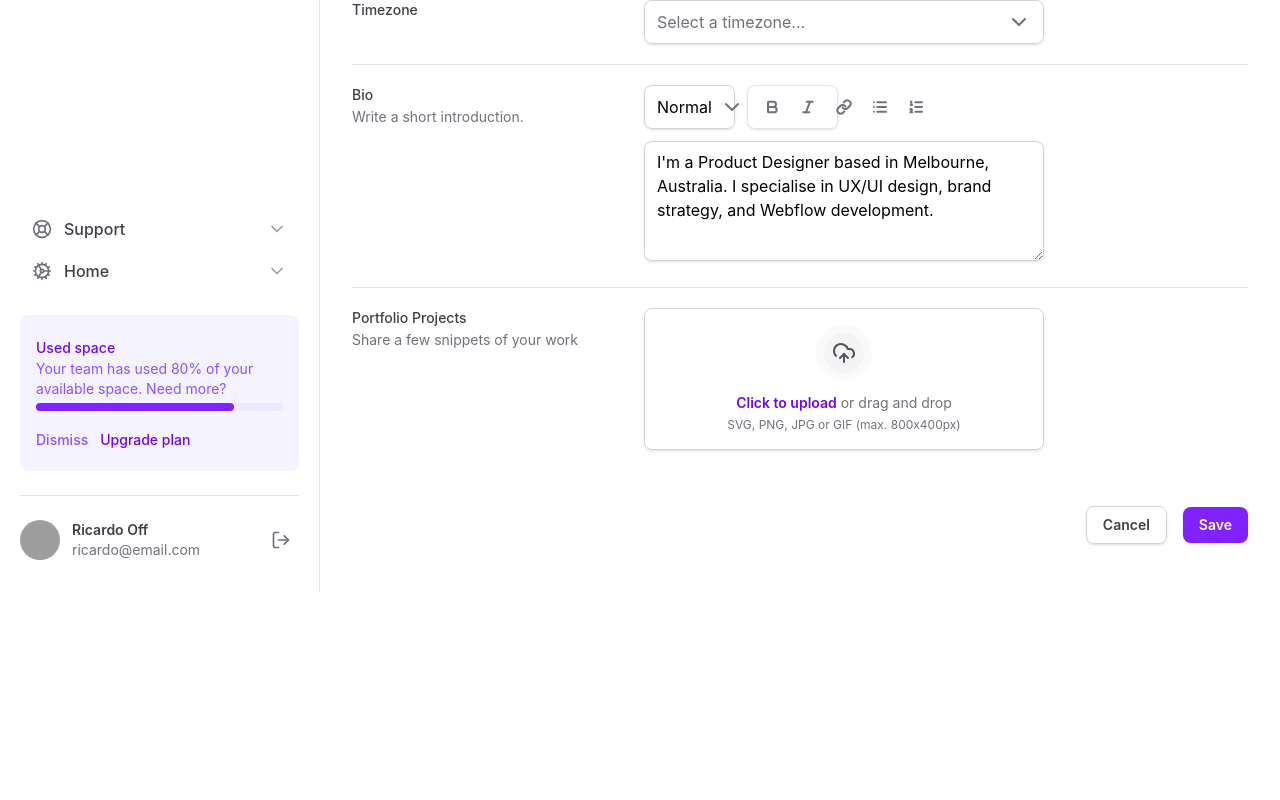
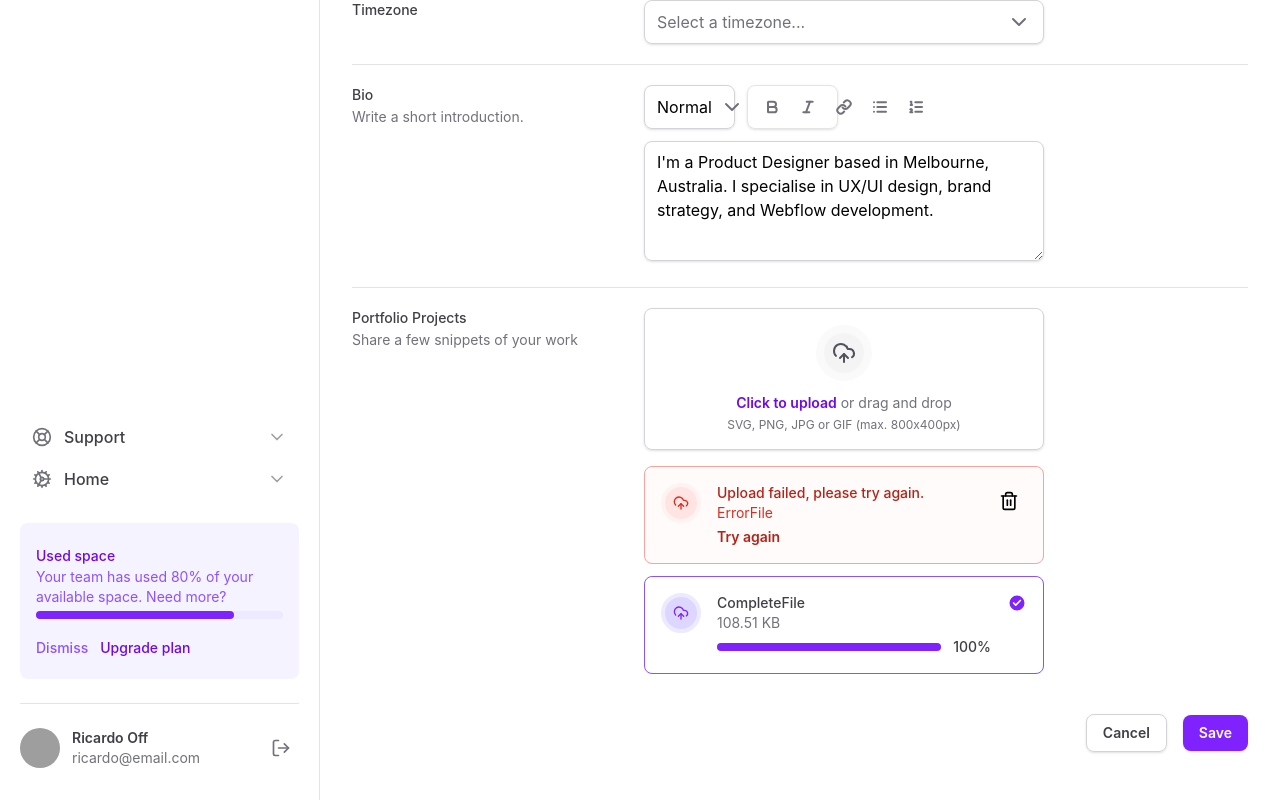
Before and after one commit to rramires/tailwind, a React (Vite) app: page / in a window 1280 px wide. Shown: the part 771-1571 px from the top of the page. Before the commit the page ends 1363 px from the top, so only its background shows below. Built offline with nearby package versions, Linux system fonts and the light colour scheme; grey boxes are pictures that could not be loaded.

Commit message:
feat: refactor FileList component to use FileItem and add error handling styles

```diff
--- a/src/components/ui/button.tsx
+++ b/src/components/ui/button.tsx
@@ -5,7 +5,7 @@ const button = tv({
 	base: [
 		'rounded-lg px-4 py-2 text-sm font-semibold outline-none shadow-sm',
 		'focus-visible:ring-2 focus-visible:offset-2 focus-visible:ring-violet-500',
-		'active:opacity:80',
+		'active:opacity:80 cursor-pointer',
 	],
 
 	variants: {
--- /dev/null
+++ b/src/components/ui/file/file-item.tsx
@@ -0,0 +1,117 @@
+import { CheckCircle2, Trash2, UploadCloud } from 'lucide-react'
+import { tv, type VariantProps } from 'tailwind-variants'
+
+import { formatBytes } from '@/utils/format-bytes'
+
+import { Button } from '../button'
+
+const fileItem = tv({
+	slots: {
+		container:
+			'group flex items-start gap-4 rounded-lg border border-zinc-200 p-4',
+		icon: 'rounded-full border-4 border-violet-100 bg-violet-200 p-2 text-violet-600',
+		deleteButton: '',
+	},
+
+	variants: {
+		state: {
+			progress: {
+				container: '',
+			},
+			complete: {
+				container: 'border-violet-500',
+			},
+			error: {
+				container: 'bg-error-25 border-error-300',
+				icon: 'border-error-50 bg-error-100 text-error-600',
+				deleteButton: 'text-error-700 hover:text-error-900',
+			},
+		},
+	},
+
+	defaultVariants: {
+		state: 'progress',
+	},
+})
+
+export interface FileItemProps extends VariantProps<typeof fileItem> {
+	index: number
+	name: string
+	size: number
+	onRemove: (index: number) => void
+}
+
+export function FileItem({
+	index,
+	name,
+	size,
+	onRemove,
+	state,
+}: FileItemProps) {
+	const { container, icon, deleteButton } = fileItem({ state })
+
+	return (
+		<div className={container()}>
+			<div className={icon()}>
+				<UploadCloud className='h-4 w-4' />
+			</div>
+
+			{state === 'error' ? (
+				<div className='flex flex-1 flex-col items-start gap-1'>
+					<div className='flex flex-col'>
+						<span className='text-error-700 text-sm font-medium'>
+							Upload failed, please try again.
+						</span>
+						<span className='text-error-600 text-sm'>{name}</span>
+					</div>
+
+					<button
+						type='button'
+						className='text-error-700 hover:text-error-900 cursor-pointer text-sm font-semibold'
+					>
+						Try again
+					</button>
+				</div>
+			) : (
+				<div className='flex flex-1 flex-col items-start gap-1'>
+					<div className='flex flex-col'>
+						<span className='text-sm font-medium text-zinc-700'>
+							{name}
+						</span>
+						<span className='text-sm text-zinc-500'>
+							{formatBytes(size)}
+						</span>
+					</div>
+
+					<div className='flex w-full items-center gap-3'>
+						<div className='h-2 flex-1 rounded-full bg-zinc-100'>
+							<div
+								className='h-2 rounded-full bg-violet-600'
+								style={{
+									width:
+										state === 'complete' ? '100%' : '80%',
+								}}
+							/>
+						</div>
+						<span className='text-sm font-medium text-zinc-700'>
+							{state === 'complete' ? '100%' : '80%'}
+						</span>
+					</div>
+				</div>
+			)}
+
+			{state === 'complete' ? (
+				<CheckCircle2 className='h-5 w-5 fill-violet-600 text-white' />
+			) : (
+				<Button
+					type='button'
+					variant='ghost'
+					className={deleteButton()}
+					onClick={() => onRemove(index)}
+				>
+					<Trash2 className='h-5 w-5' />
+				</Button>
+			)}
+		</div>
+	)
+}
--- a/src/components/ui/file/file-list.tsx
+++ b/src/components/ui/file/file-list.tsx
@@ -1,10 +1,7 @@
 import { useAutoAnimate } from '@formkit/auto-animate/react'
-import { Trash2, UploadCloud } from 'lucide-react'
 
-import { formatBytes } from '@/utils/format-bytes'
-
-import { Button } from '../button'
 import { useFileContext } from './file-container-context'
+import { FileItem } from './file-item'
 
 export function FileList() {
 	const { files, onFileRemove } = useFileContext()
@@ -14,44 +11,33 @@ export function FileList() {
 		<div ref={parent} className='mt-4 space-y-3'>
 			{files.map((file, index) => {
 				return (
-					<div
+					<FileItem
+						state='progress'
 						key={`id_${index}`}
-						className='group flex items-start gap-4 rounded-lg border border-zinc-200 p-4 shadow-sm'
-					>
-						<div className='rounded-full border-4 border-violet-100 bg-violet-200 p-2 text-violet-600'>
-							<UploadCloud className='h-4 w-4' />
-						</div>
-
-						<div className='flex flex-1 flex-col items-start gap-1'>
-							<div className='flex flex-col'>
-								<span className='text-sm font-medium text-zinc-700'>
-									{file.name}
-								</span>
-								<span className='text-sm text-zinc-500'>
-									{formatBytes(file.size)}
-								</span>
-							</div>
-
-							<div className='flex w-full items-center gap-3'>
-								<div className='h-2 flex-1 rounded-full bg-zinc-100'>
-									<div className='h-2 w-4/5 rounded-full bg-violet-600' />
-								</div>
-								<span className='text-sm font-medium text-zinc-700'>
-									80%
-								</span>
-							</div>
-						</div>
-
-						<Button
-							type='button'
-							variant='ghost'
-							onClick={() => onFileRemove(index)}
-						>
-							<Trash2 className='h-5 w-5 text-zinc-500' />
-						</Button>
-					</div>
+						index={index}
+						name={file.name}
+						size={file.size}
+						onRemove={onFileRemove}
+					/>
 				)
 			})}
+			{/* Examples from other states: */}
+			<FileItem
+				state='error'
+				key={`id_${100}`}
+				index={100}
+				name='ErrorFile'
+				size={100000}
+				onRemove={onFileRemove}
+			/>
+			<FileItem
+				state='complete'
+				key={`id_${101}`}
+				index={100}
+				name='CompleteFile'
+				size={111111}
+				onRemove={onFileRemove}
+			/>
 		</div>
 	)
 }
--- a/src/global.css
+++ b/src/global.css
@@ -5,6 +5,18 @@
 	--color-cor-teste: #e63946;
     => className='text-cor-teste'
     */
+
+	--color-error-25: #fffbfa;
+	--color-error-50: #fef3f2;
+	--color-error-100: #fee4e2;
+	--color-error-200: #fecdca;
+	--color-error-300: #fda29b;
+	--color-error-400: #f97066;
+	--color-error-500: #f04438;
+	--color-error-600: #d92d20;
+	--color-error-700: #b42318;
+	--color-error-800: #912018;
+	--color-error-900: #7a271a;
 
 	--grid-template-columns-layout: minmax(18rem, 20rem) 1fr;
 
```
